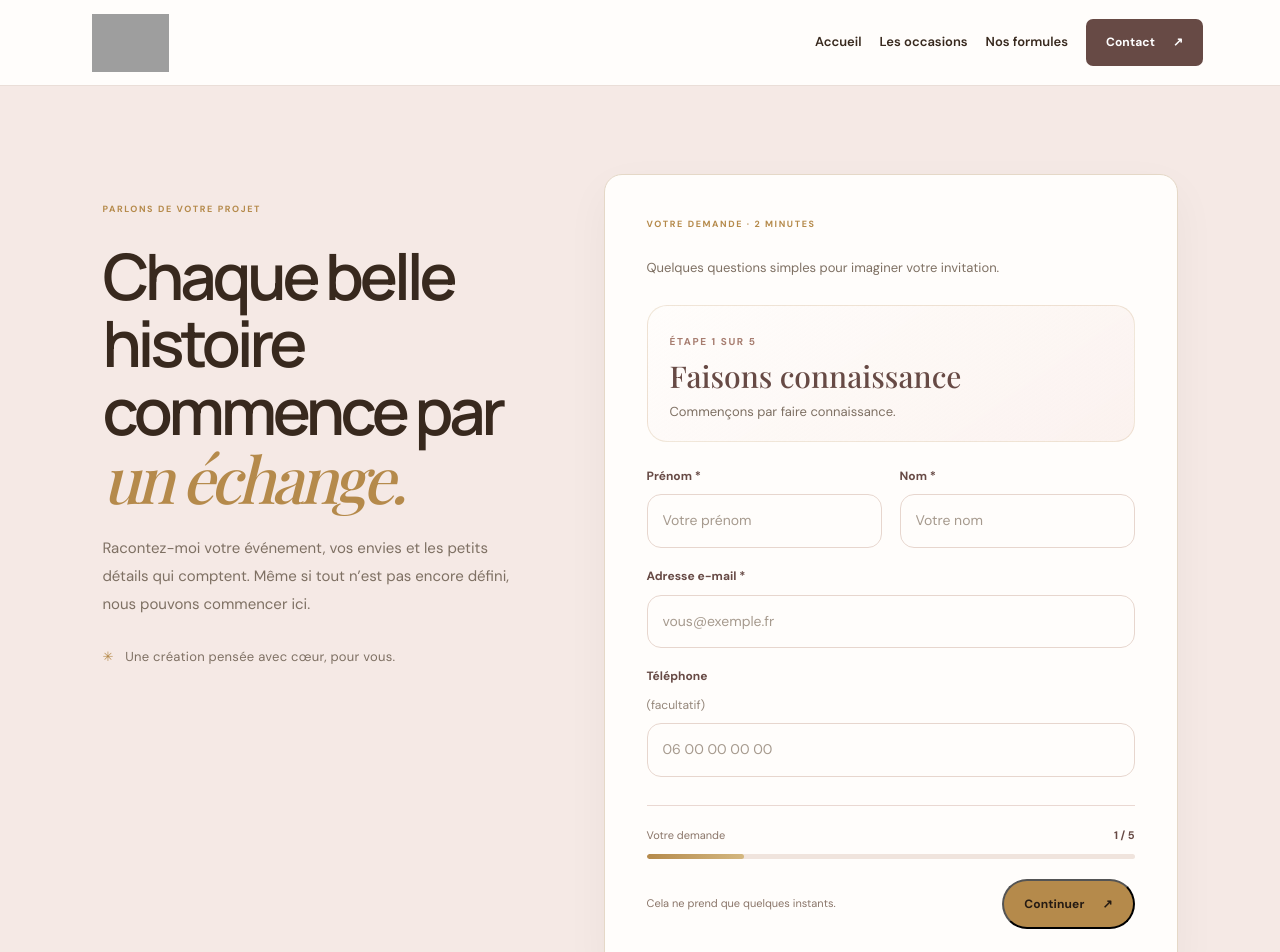
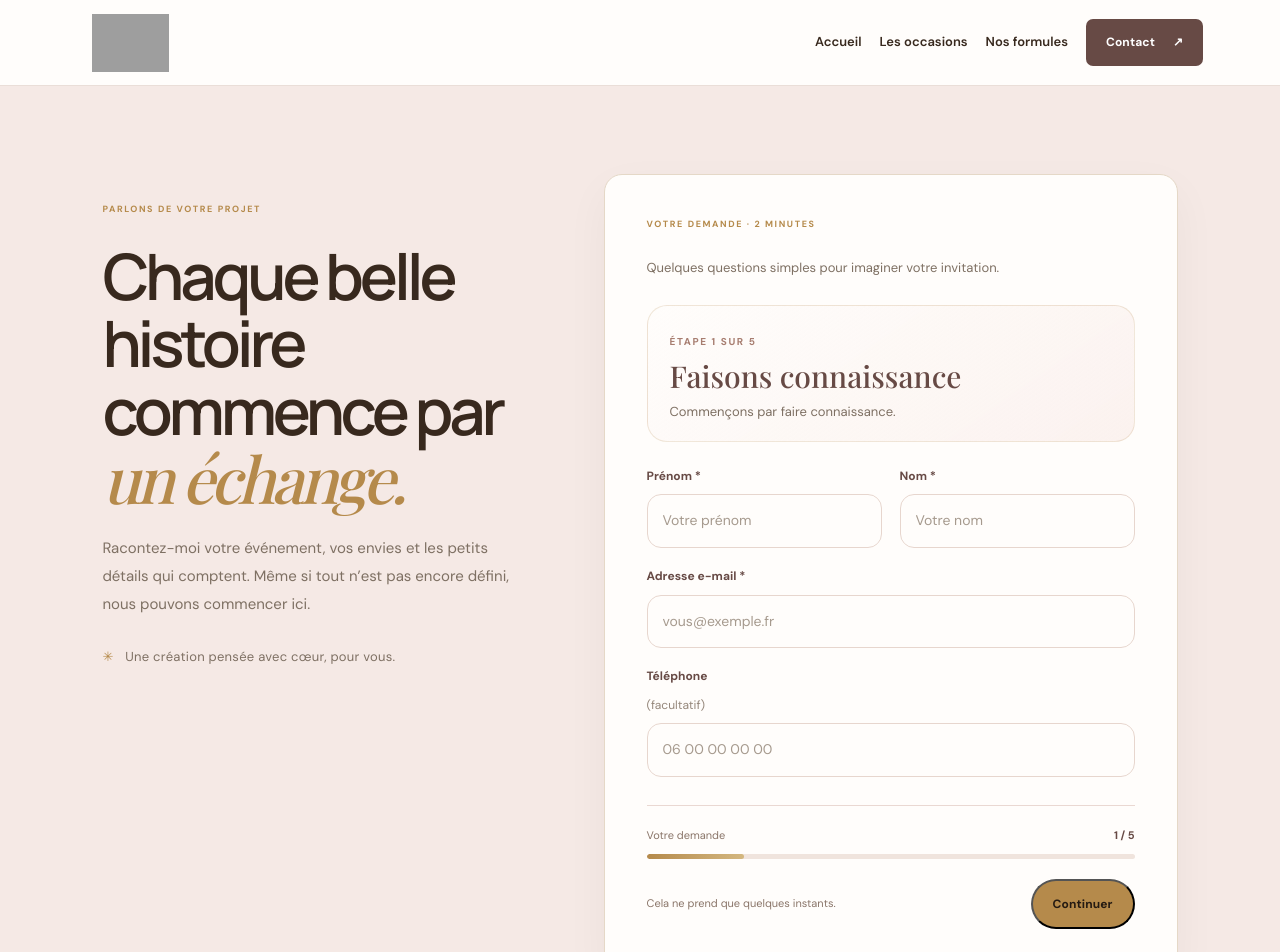
Before and after one commit to chirelhalioua/C-by-C, a Nuxt app: page /contact in a window 1280 px wide. Shown: the top 952 px of the page. Built offline with nearby package versions, Linux system fonts and the light colour scheme; grey boxes are pictures that could not be loaded; a web font is replaced by a local one.

Commit message:
Remove arrow from contact wizard continue button

```diff
--- a/pages/contact.vue
+++ b/pages/contact.vue
@@ -241,7 +241,7 @@ const submitForm = async () => {
             <div class="wizard-actions">
               <button v-if="currentStep > 1" class="wizard-back" type="button" @click="previousStep">← Retour</button>
               <span v-else class="wizard-note">Cela ne prend que quelques instants.</span>
-              <button v-if="currentStep < stepCount" class="button button-gold wizard-next" type="button" @click="nextStep">Continuer <span>↗</span></button>
+              <button v-if="currentStep < stepCount" class="button button-gold wizard-next" type="button" @click="nextStep">Continuer</button>
               <button v-else class="button button-gold project-submit" type="submit" :disabled="sending">
                 {{ sending ? 'Envoi en cours…' : 'Envoyer ma demande' }} <span v-if="!sending">↗</span>
               </button>
```
